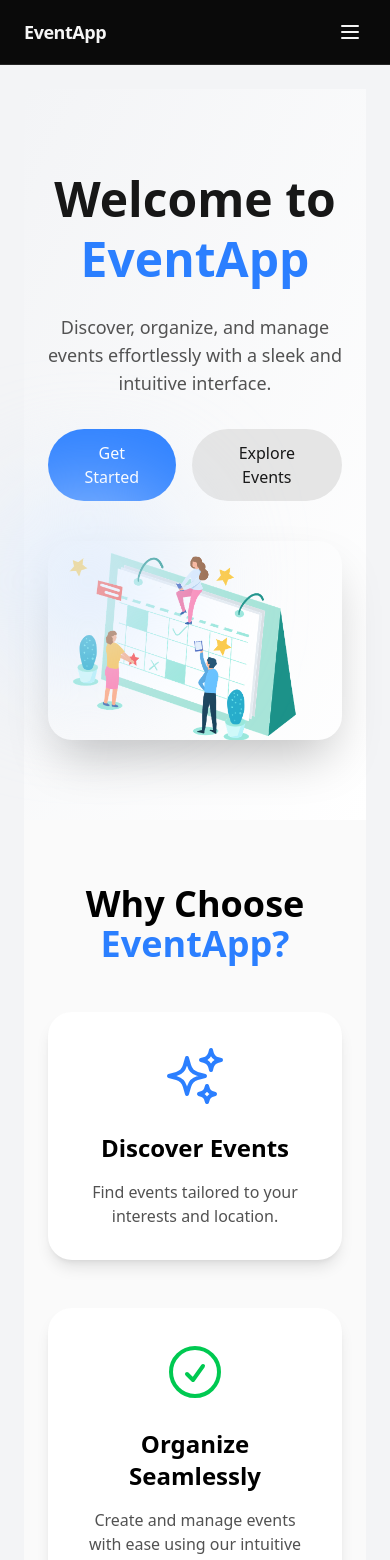
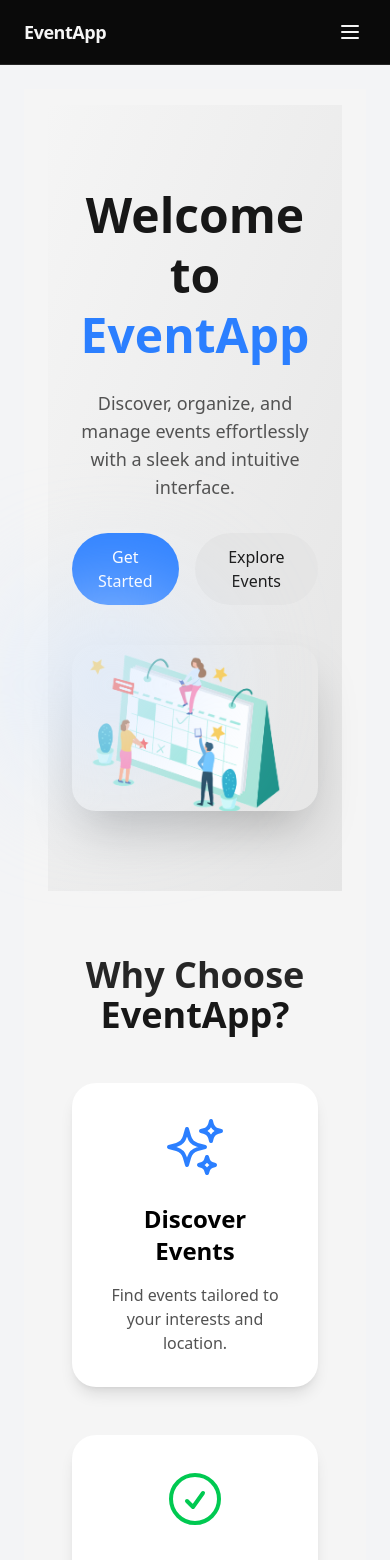
Before and after one commit to ddl0620/group_project_fullstack_frontend, a React (Vite) app: page / in a window 390 px wide. Shown: the top 1560 px of the page. Built offline with nearby package versions, Linux system fonts and the light colour scheme.

Commit message:
what the fuck happen to landing page responsive?

```diff
--- a/src/pages/LandingPage/FeaturesSection/FeaturesSection.jsx
+++ b/src/pages/LandingPage/FeaturesSection/FeaturesSection.jsx
@@ -22,10 +22,10 @@ const FeaturesSection = () => {
     ];
 
     return (
-        <section className="py-16 bg-neutral-50">
+        <section className="py-16 bg-neutral-100">
             <div className="max-w-screen-xl mx-auto px-6">
-                <h2 className="text-4xl md:text-5xl font-extrabold text-center mb-12">
-                    Why Choose <span className="text-blue-500">EventApp?</span>
+                <h2 className="text-4xl md:text-5xl font-extrabold text-center mb-12 text-neutral-800">
+                    Why Choose <span className="text-neutral-900">EventApp?</span>
                 </h2>
                 <div className="grid grid-cols-1 md:grid-cols-3 gap-12">
                     {features.map((feature, index) => (
--- a/src/pages/LandingPage/HeroSection/HeroSection.jsx
+++ b/src/pages/LandingPage/HeroSection/HeroSection.jsx
@@ -4,7 +4,7 @@ import HeroImage from './HeroImage';
 
 const HeroSection = () => {
     return (
-        <section className="bg-gradient-to-br from-gray-100 to-white text-neutral-900">
+        <section className="bg-gradient-to-br from-neutral-100 to-neutral-200 text-neutral-900 ">
             <div className="max-w-screen-xl mx-auto px-6 py-20 flex flex-col md:flex-row items-center gap-10">
                 {/* Text Content */}
                 <HeroText
--- a/src/pages/LandingPage/LandingPage.jsx
+++ b/src/pages/LandingPage/LandingPage.jsx
@@ -10,7 +10,7 @@ import CallToActionSection from './CallToActionSection/CallToActionSection';
 
 function LandingPage() {
     return (
-        <div className="bg-neutral-100">
+        <div className="bg-neutral-100 min-h-screen max-w-screen-xl mx-auto px-6 py-4 items-center justify-center">
             <HeroSection/>
             <FeaturesSection/>
             <TestimonialSection/>
@@ -21,6 +21,7 @@ function LandingPage() {
                 buttonText="Sign Up Now"
                 buttonLink="/sign-up"
             />
+
         </div>
     )
 }
--- a/src/pages/LandingPage/TestimonialSection/TestimonialSection.jsx
+++ b/src/pages/LandingPage/TestimonialSection/TestimonialSection.jsx
@@ -32,13 +32,12 @@ const TestimonialSection = () => {
             role: 'Lecturer',
             feedback: '“EventApp is the best tool for managing events. Highly efficient!”',
         },
-
     ];
 
     return (
-        <section className="py-20 bg-gray-50">
+        <section className="py-20 bg-neutral-100">
             <div className="max-w-screen-xl mx-auto px-6">
-                <h2 className="text-4xl md:text-5xl font-bold text-center text-neutral-900 mb-16 tracking-tight">
+                <h2 className="text-4xl md:text-5xl font-bold text-center text-neutral-800 mb-16 tracking-tight">
                     What Our Users Say
                 </h2>
                 <div className="relative">
@@ -68,34 +67,6 @@ const TestimonialSection = () => {
                             </SwiperSlide>
                         ))}
                     </Swiper>
-
-                    {/* Custom Navigation Buttons */}
-                    <button
-                        className="swiper-prev absolute top-1/2 left-0 transform -translate-y-1/2 -translate-x-12 bg-white p-2 rounded-full shadow-md hover:bg-gray-100 transition-all duration-200 z-10"
-                    >
-                        <svg
-                            className="w-6 h-6 text-neutral-500 hover:text-neutral-700 transition-colors"
-                            fill="none"
-                            stroke="currentColor"
-                            viewBox="0 0 24 24"
-                            xmlns="http://www.w3.org/2000/svg"
-                        >
-                            <path strokeLinecap="round" strokeLinejoin="round" strokeWidth="2" d="M15 19l-7-7 7-7" />
-                        </svg>
-                    </button>
-                    <button
-                        className="swiper-next absolute top-1/2 right-0 transform -translate-y-1/2 translate-x-12 bg-white p-2 rounded-full shadow-md hover:bg-gray-100 transition-all duration-200 z-10"
-                    >
-                        <svg
-                            className="w-6 h-6 text-neutral-500 hover:text-neutral-700 transition-colors"
-                            fill="none"
-                            stroke="currentColor"
-                            viewBox="0 0 24 24"
-                            xmlns="http://www.w3.org/2000/svg"
-                        >
-                            <path strokeLinecap="round" strokeLinejoin="round" strokeWidth="2" d="M9 5l7 7-7 7" />
-                        </svg>
-                    </button>
                 </div>
             </div>
         </section>
```
